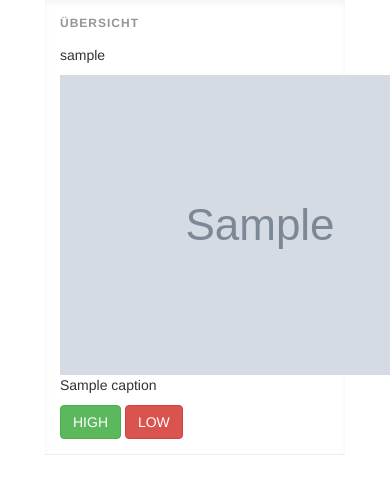
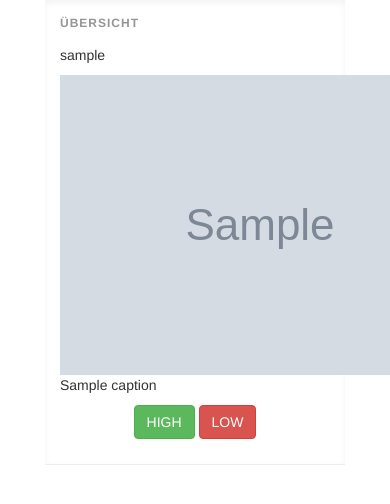
Before and after one commit to chrisonntag/liikedmagazine-collector, a Python web app: template templates/index.html in a window 390 px wide; the page is wider, and only the part inside the window is pictured. Shown: the part 62-566 px from the top of that part. Run offline with Jinja, Linux system fonts and the light colour scheme; the template is opened without the code that fills it: most values are stand-ins (such as "Sample title", 1, 10 or a date in 2020); grey boxes marked "Sample" are stand-in pictures; some libraries are stand-ins or nearby versions.

Commit message:
Adjust responsive style

```diff
--- a/templates/index.html
+++ b/templates/index.html
@@ -21,16 +21,18 @@
   <body>
     <div class="container main-container">
         <div class="row">
-            <div class="col-md-2"></div>
-            <div class="col-md-8 bs-overview">
+            <div class="col-sm-1 col-md-3"></div>
+            <div class="col-sm-10 col-md-6 bs-overview">
                 <p>{{ data.username }}</p>
                 <a href="{{ data.post_url }}"><img src="{{ data.image_url }}" alt="Instagram Image" /></a>
                 <p>{{ data.caption }}</p>
 
-                <a href="/images/{{ data.id }}?quality=1" class="btn btn-success">HIGH</a>
-                <a href="/images/{{ data.id }}?quality=0" class="btn btn-danger">LOW</a>
+                <p style="text-align: center;">
+                    <a href="/images/{{ data.id }}?quality=1" class="btn btn-success">HIGH</a>
+                    <a href="/images/{{ data.id }}?quality=0" class="btn btn-danger">LOW</a>
+                </p>
             </div>
-            <div class="col-md-2"></div>
+            <div class="col-sm-1 col-md-3"></div>
         </div>
     </div>
     <!-- jQuery (necessary for Bootstrap's JavaScript plugins) -->
```
